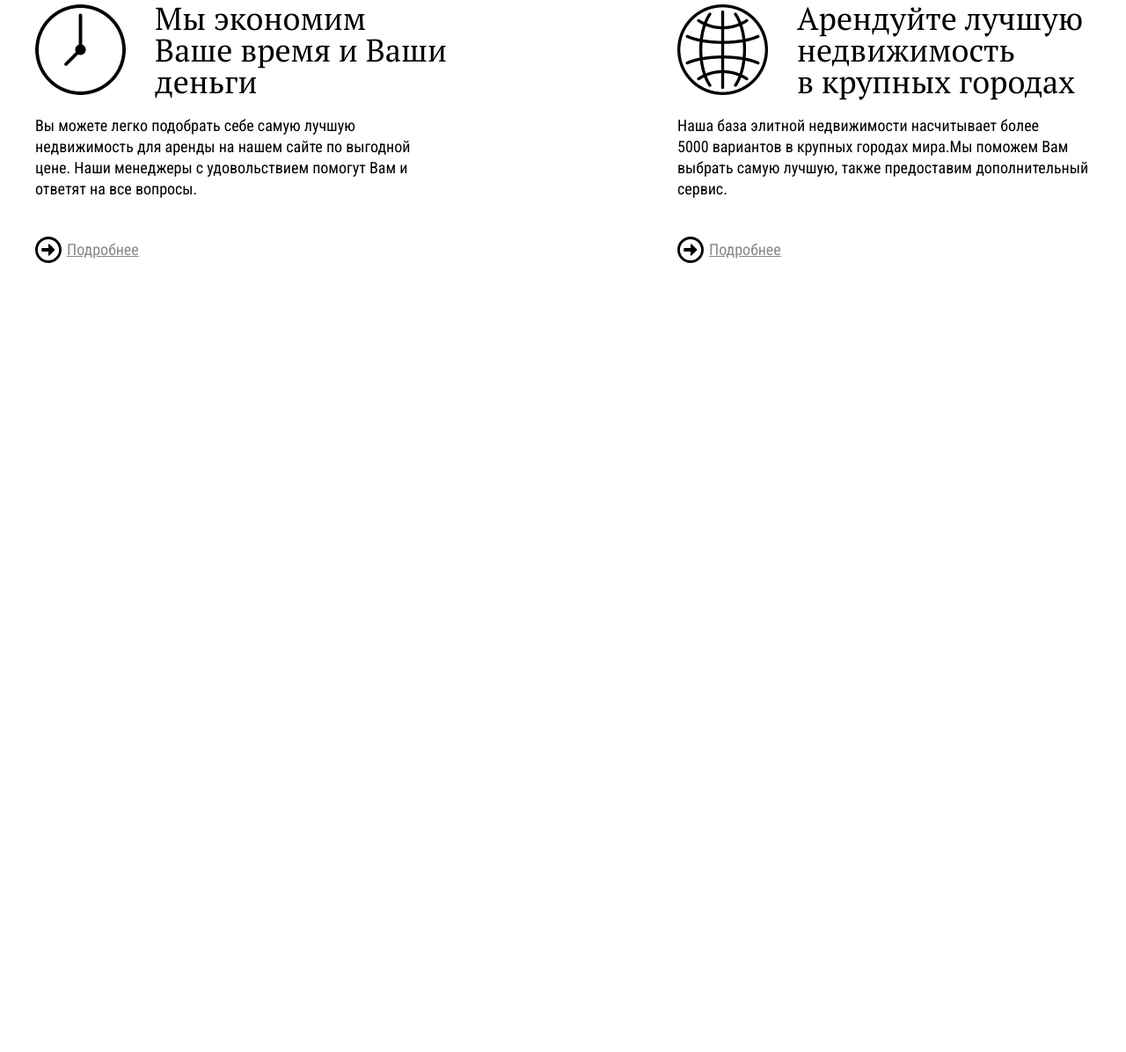
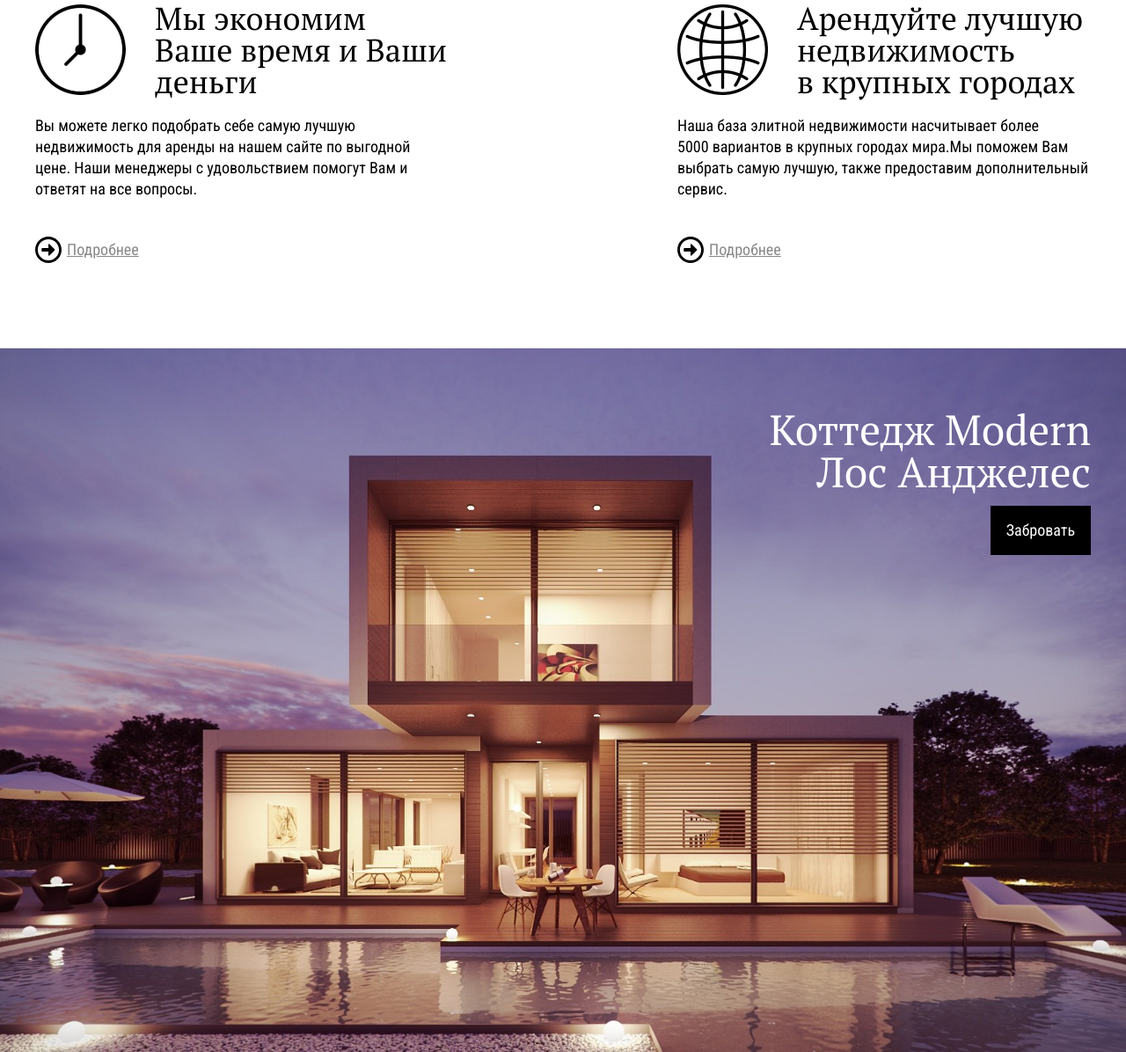
Before and after one commit to dashapervushina/to2rent.github.io, a plain HTML site: page index.html in a window 1280 px wide. Shown: the part 2067-3263 px from the top of the page at 88% size. Before the commit the page ends 2463 px from the top, so only its background shows below. Drawn offline with nearby package versions, Linux system fonts and the light colour scheme.

Commit message:
Add section best

```diff
--- a/css/style.css
+++ b/css/style.css
@@ -262,3 +262,31 @@ body {
   height: 30px;
   background-image: url(../images/arrow-black.svg);
 }
+
+.best {
+  background-size: cover;
+  background-repeat: no-repeat;
+  background-position: center;
+  min-height: 100vh;
+  text-align: right;
+}
+
+.best__title {
+  max-width: 492px;
+  margin-left: auto;
+  font-family: 'PT Serif', serif;
+  font-weight: 400;
+  font-size: 48px;
+  line-height: 48px;
+  color: #FFFFFF;
+  padding-top: 68px;
+  padding-bottom: 15px;
+}
+
+.best__link {
+  text-decoration: none;
+  color: #fff;
+  background-color: #000;
+  padding: 16px 18px;
+  display: inline-block;
+}
--- a/index.html
+++ b/index.html
@@ -118,6 +118,13 @@
     </div>
   </section>
 
+  <section class="best" style="background-image: url(images/bg-best.jpg);">
+    <div class="container">
+      <h3 class="best__title">Коттедж Modern Лос&nbspАнджелес</h3>
+      <a href="#" class="best__link">Забровать</a>
+    </div>
+  </section>
+
 
 
   <script src="https://ajax.googleapis.com/ajax/libs/jquery/3.4.1/jquery.min.js"></script>
```
Also changed, not shown: images/bg-best.jpg (added).
